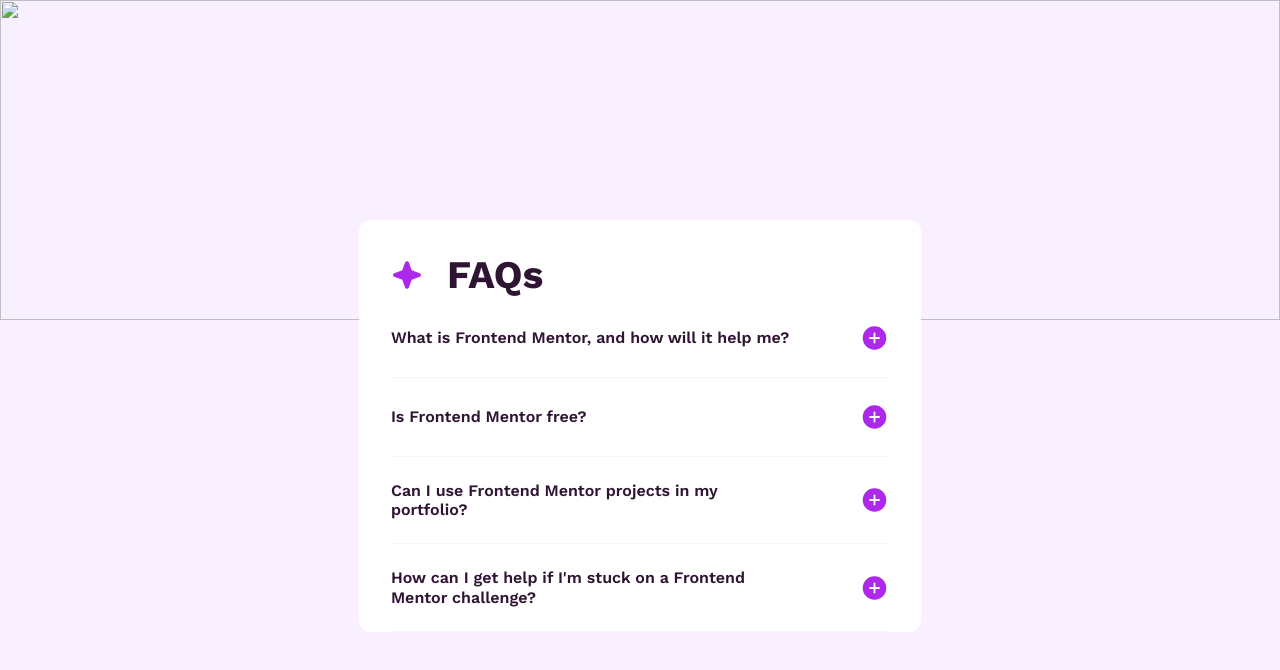
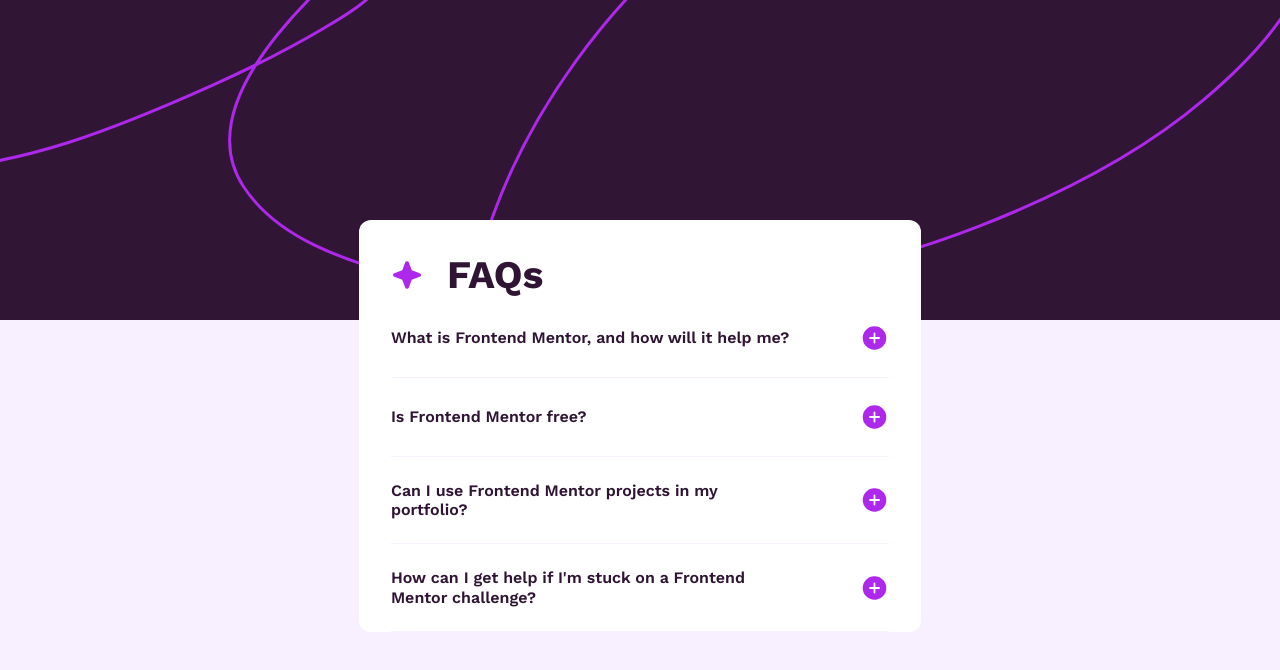
Before and after one commit to kristianusdianata/faq-accordion, a website: page index.html in a window 1280 px wide. Drawn offline with nearby package versions, Linux system fonts and the light colour scheme; the site is published under a folder, as on GitHub Pages, so addresses that start at the root find nothing.

Commit message:
updated html

```diff
--- a/index.html
+++ b/index.html
@@ -32,10 +32,10 @@
     <picture class="decoration">
       <source
         media="(min-width:30rem)"
-        srcset="/assets/images/background-pattern-desktop.svg"
+        srcset="./assets/images/background-pattern-desktop.svg"
       />
       <img
-        src="/assets/images/background-pattern-mobile.svg"
+        src="./assets/images/background-pattern-mobile.svg"
         alt=""
         aria-hidden="true"
       />
```
